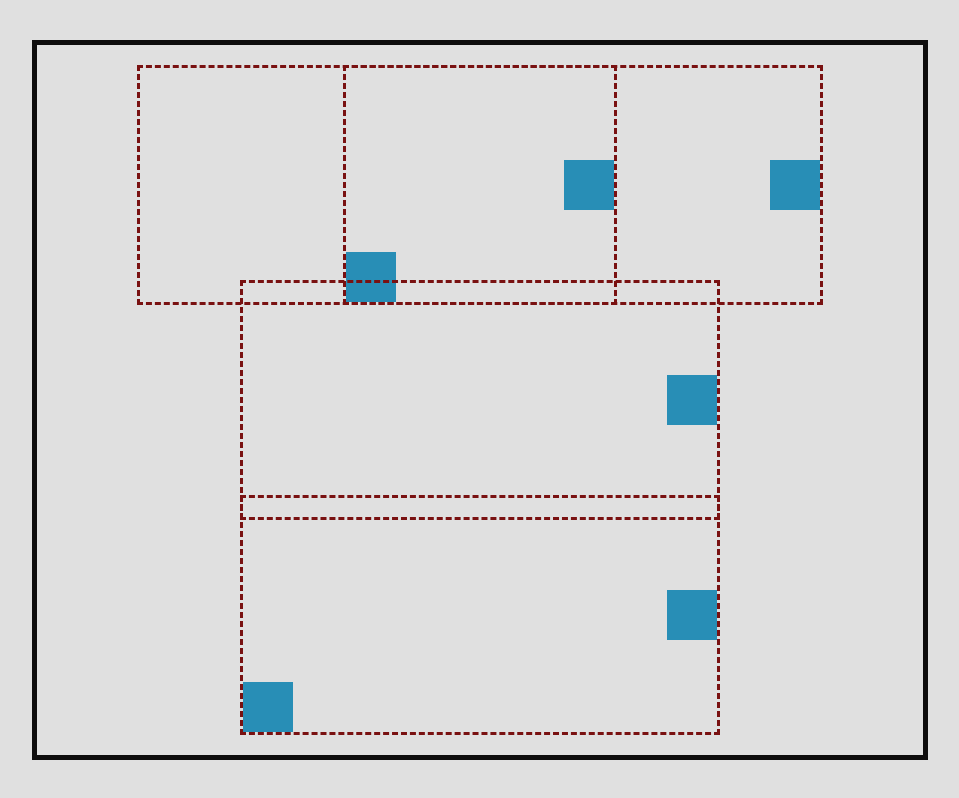
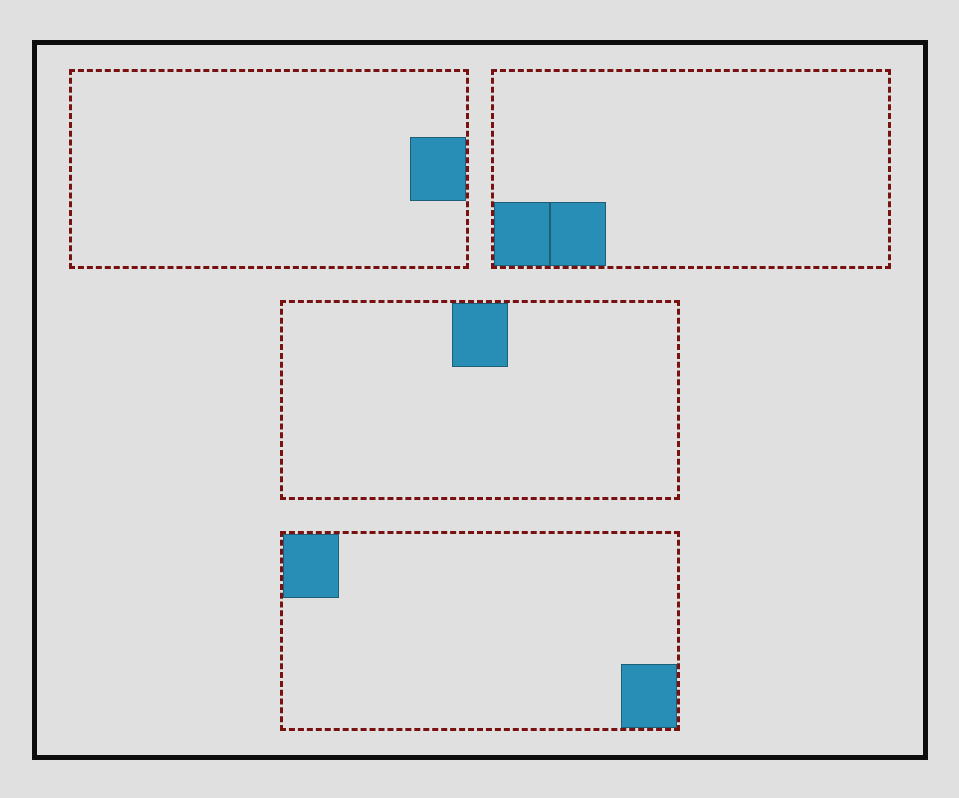
Before and after one commit to EdwingDuvanHernandezHerrera/cssBasico, a plain HTML site: page index.html in a window 1280 px wide. Shown: the whole page, without its empty margins (160-1119 px from the left). Drawn offline with Linux system fonts and the light colour scheme.

Commit message:
Ejercicio cajas con modelo de caja v1.2

```diff
--- a/css/style.css
+++ b/css/style.css
@@ -27,34 +27,26 @@ body{
 
 .contenedor{
     border: 3px dashed var(--border-secondary);
-    gap: 5px;
+    display: inline-block;
+    width: 25rem;
+    height: 25vh;
+    position: absolute;
 }
 
 
 .contenedor:nth-child(1){
-    display: inline-block;
-    width: 30rem;
-    height: 15rem;
-    position: absolute;
-    margin: 20px 100px;
+    margin: 3vh 2rem;
     left: 0;
 
 }
 
 
 .contenedor:nth-child(2){
-    display: inline-block;
-    width: 30rem;
-    height: 15rem;
-    position: absolute;
     right: 0;
-    margin: 20px 100px;
+    margin: 3vh 2rem;
 }
 
 .contenedor:nth-child(3){
-    width: 30rem;
-    height: 15rem;
-    position: absolute;
     top: 0;
     right: 0;
     bottom: 0;
@@ -64,40 +56,50 @@ body{
 }
 
 .contenedor:nth-child(4){
-    display: inline-block;
-    width: 30rem;
-    height: 15rem;
-    position: absolute;
     bottom: 0;
     right: 0;
     left: 0;
-    margin: 20px auto;
+    margin: 3vh auto;
 
 }
 
 .caja{
-    width: 50px;
-    height: 50px;
+    width: 3.5rem;
+    height: 8vh;
     background: var(--bg-primary);
+    border: 1px solid var(--border-third);
+    position: absolute;
 
 }
 
-.caja:nth-child(1){
+.caja1{
     margin: auto;
     top: 0;
     bottom: 0;
     right: 0;
-    position: absolute;
+
 }
-.caja:nth-child(2){
+.caja2:nth-child(1){
     margin: auto;
     bottom: 0;
     left: 0;
-    position: absolute;
 }
-.caja:nth-child(3){
-    margin: 50px 0;
+.caja2:nth-child(2){
+    margin: auto 3.5rem;
     bottom: 0;
     left: 0;
-    position: absolute;
 }
+
+.caja3{
+    margin: auto;
+    top: 0;
+    left: 0;
+    right: 0;
+}
+
+.caja4:nth-child(2){
+    margin: auto;
+    bottom: 0;
+    right: 0;
+
+}
--- a/css/variables.css
+++ b/css/variables.css
@@ -3,4 +3,5 @@
     --bg-primary: #288eb6;
     --border-primary: #0e0d0d;
     --border-secondary: #791111;
+    --border-third: #1e5e77;
 }
--- a/index.html
+++ b/index.html
@@ -10,18 +10,18 @@
 <body>
     <div class="contenedorPrincipal">
         <div class="contenedor">
-            <div class="caja"></div>
+            <div class="caja caja1"></div>
         </div>
         <div class="contenedor">
-            <div class="caja"></div>
-            <div class="caja"></div>
+            <div class="caja caja2"></div>
+            <div class="caja caja2"></div>
         </div>
         <div class="contenedor">
-            <div class="caja"></div>
+            <div class="caja caja3"></div>
         </div>
         <div class="contenedor">
-            <div class="caja"></div>
-            <div class="caja"></div>
+            <div class="caja caja4"></div>
+            <div class="caja caja4"></div>
         </div>
     </div>
 </body>
```
